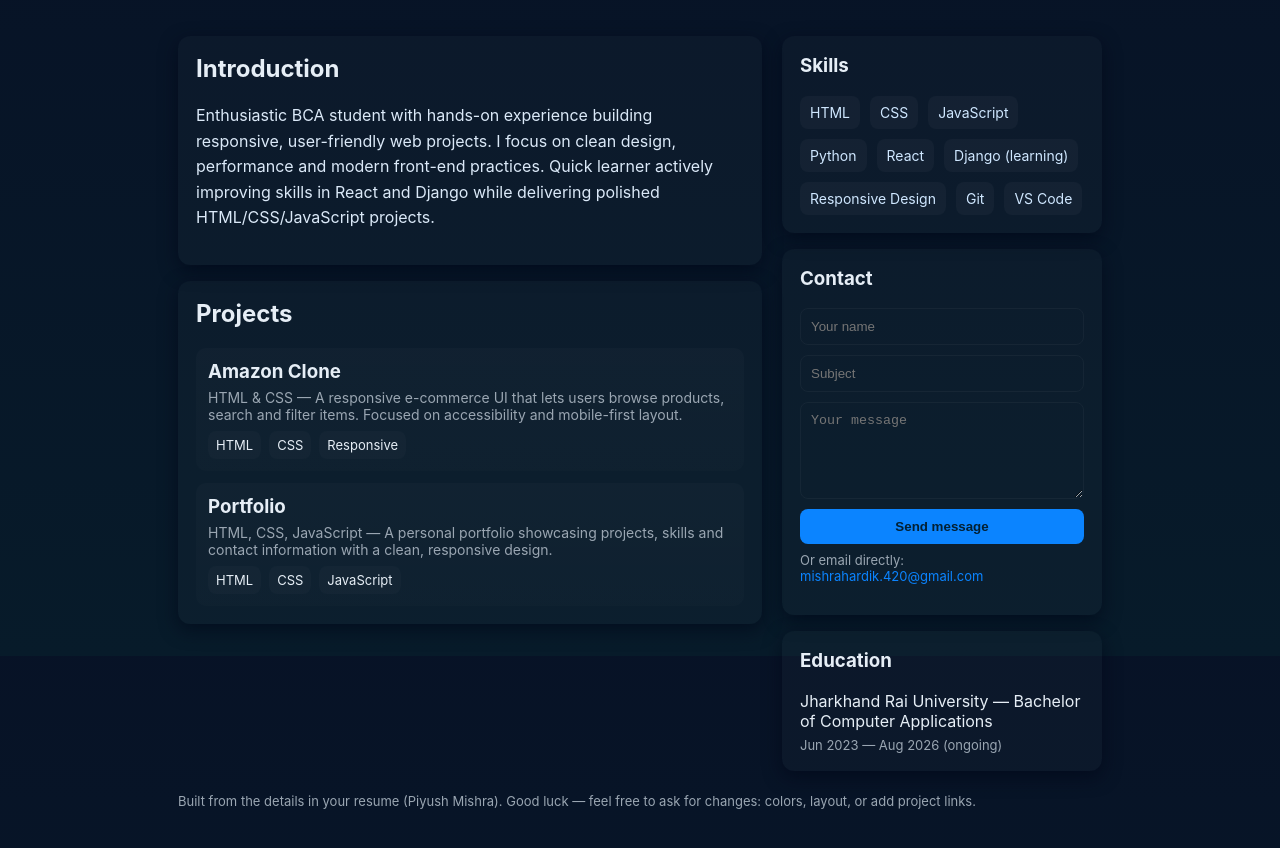
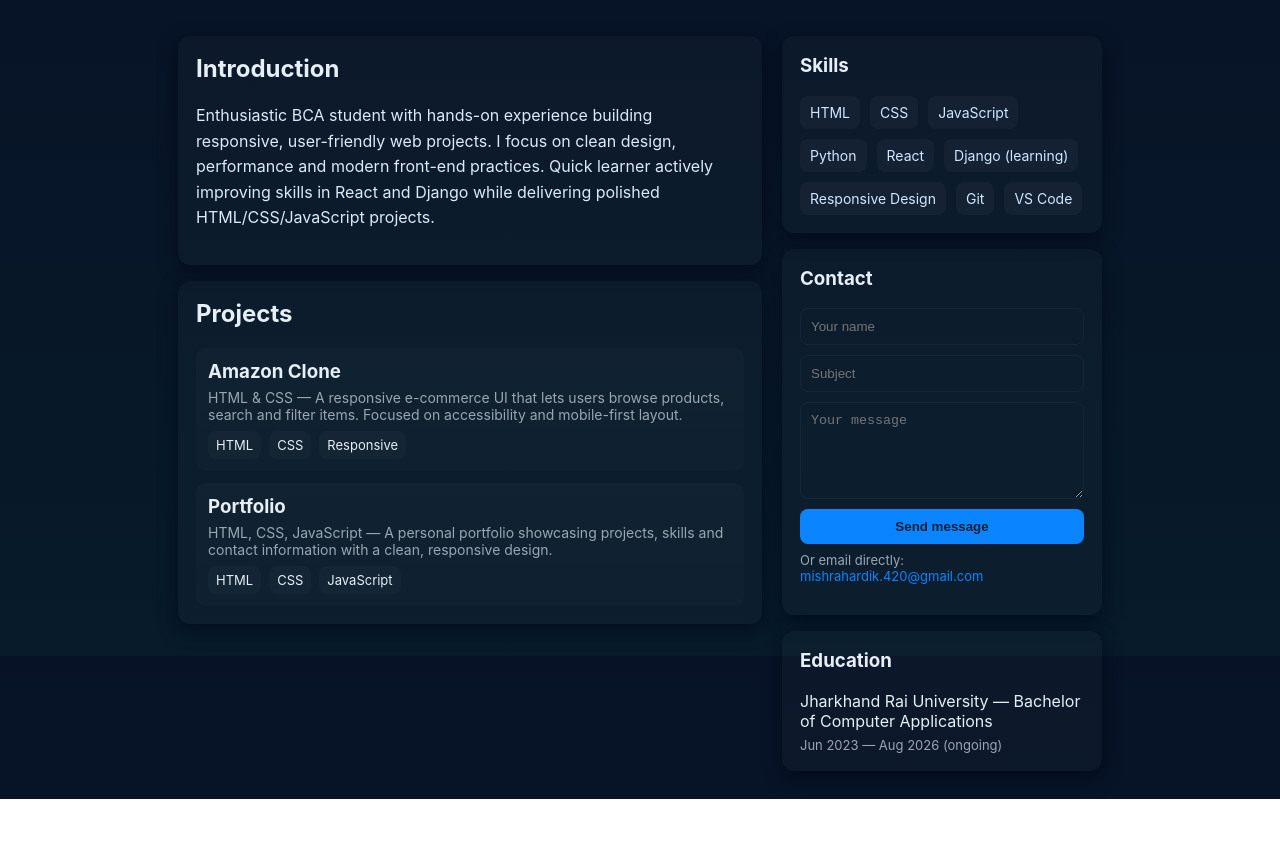
Before and after one commit to mishrahardik420-design/Portfolio, a plain HTML site: page index.html in a window 1280 px wide. Shown: the part 180-1028 px from the top of the page. After the commit the page ends 979 px from the top, so only its background shows below. Drawn offline with Linux system fonts and the light colour scheme.

Commit message:
removed footer

```diff
--- a/index.html
+++ b/index.html
@@ -123,9 +123,7 @@
       </aside>
     </div>
 
-    <footer>
-      <p>Built from the details in your resume (Piyush Mishra). Good luck — feel free to ask for changes: colors, layout, or add project links.</p>
-    </footer>
+
   </div>
 </body>
 </html>
```
